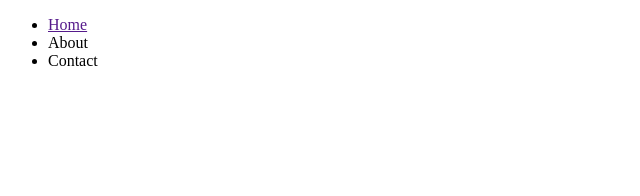
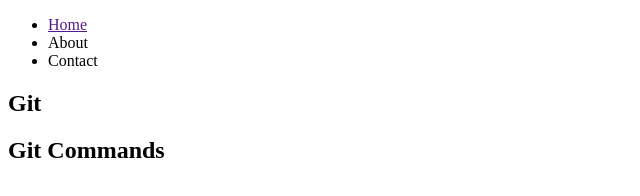
Before and after one commit to GulMes/git-practice, a plain HTML site: page index.html in a window 1280 px wide. Shown: the whole page, without its empty margins (0-640 px from the left). Drawn offline with Linux system fonts and the light colour scheme.

Commit message:
Website with section

```diff
--- a/index.html
+++ b/index.html
@@ -16,5 +16,13 @@
             </ul>
         </nav>
     </header>
+    <main>
+        <section>
+            <h1>Git</h1>
+        </section>
+        <section>
+            <h1>Git Commands</h1>
+        </section>
+    </main>
 </body>
 </html>
```
